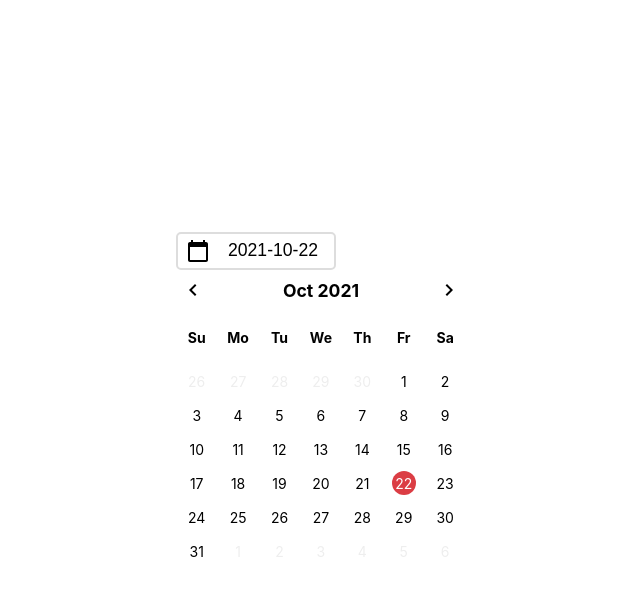
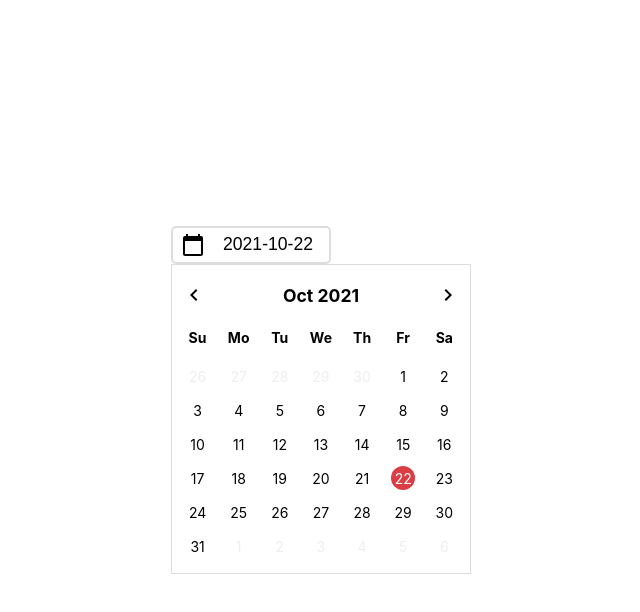
Before and after one commit to owenchang1992/react-hook-calendar, a React app: page / in a window 1280 px wide. Both pictures are taken after a click on the element 575 px from the left and 400 px from the top of the page. Shown: the top 612 px of the page, without its empty margins (319-959 px from the left). Built offline with nearby package versions, Linux system fonts and the light colour scheme; the HTML template or start-up script is replaced by a standard one.

Commit message:
Style: add border for calendar

```diff
--- a/src/components/Calendar.js
+++ b/src/components/Calendar.js
@@ -38,7 +38,7 @@ const Calendar = () => {
     switch (view) {
       case DATE_VIEW:
         return (
-          <>
+          <div className="acontainer calendar-container">
             <CalendarHeader
               title={getDateViewTitle(year, month)}
               onTitleClick={() => setView(SELECT_MONTH)}
@@ -53,11 +53,11 @@ const Calendar = () => {
                 selectDay(day)
               }}
             />
-          </>
+          </div>
         )
       case SELECT_MONTH:
         return (
-          <>
+          <div className="acontainer calendar-container">
             <CalendarHeader
               title={year}
               onTitleClick={() => setView(SELECT_YEAR)}
@@ -71,11 +71,11 @@ const Calendar = () => {
                 selectMonth(month)
               }}
             />
-          </>
+          </div>
         )
       case SELECT_YEAR:
         return (
-          <>
+          <div className="acontainer calendar-container">
             <CalendarHeader
               title={`${getDecadeTitle(year, decadeCounter)}`}
               onTitleClick={() => setView(DATE_VIEW)}
@@ -90,7 +90,7 @@ const Calendar = () => {
                 selectYear(year)
               }}
             />
-          </>
+          </div>
         )
       default:
         return null
@@ -98,10 +98,13 @@ const Calendar = () => {
   }
 
   return (
-    <div className="calendar-container">
+    <div className="acontainer">
       <DatePicker
         selectedDay={selectedDay}
-        onDateComfirm={setSelectedDay}
+        onDateComfirm={(date) => {
+          setView(null)
+          setSelectedDay(date)}
+        }
         onInputClick={() => setView(DATE_VIEW)}
       />
       { getView(view) }
--- a/src/styles/Calendar.css
+++ b/src/styles/Calendar.css
@@ -1,10 +1,14 @@
-.calendar-container {
-  padding: 5px;
+.acontainer {
   display: flex;
   flex-direction: column;
   justify-content: flex-start;
   align-items: flex-start;
-  width: 300px
+  width: 300px;
+}
+
+.calendar-container {
+  padding: 10px 5px;
+  border: 1px solid #ddd
 }
 
 .header {
@@ -26,7 +30,7 @@
 
 .weeks {
   font-weight: 700;
-  margin: 10px 0;
+  margin: 5px 0;
 }
 
 .item {
```
